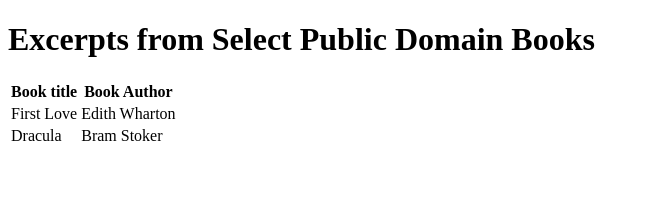
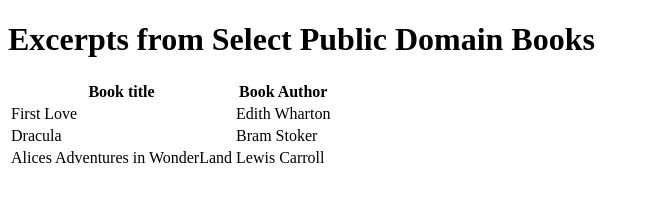
Before and after one commit to charliehaffner/Lab3, a plain HTML site: page index.html in a window 1280 px wide. Shown: the whole page, without its empty margins (0-650 px from the left). Drawn offline with Linux system fonts and the light colour scheme.

Commit message:
Update index.html

```diff
--- a/index.html
+++ b/index.html
@@ -19,4 +19,8 @@
 				<td>Dracula</td>
 				<td>Bram Stoker</td>
 			</tr>
+			<tr>
+				<td>Alices Adventures in WonderLand</td>
+				<td>Lewis Carroll</td>
+			</tr>
 	</body>
```
